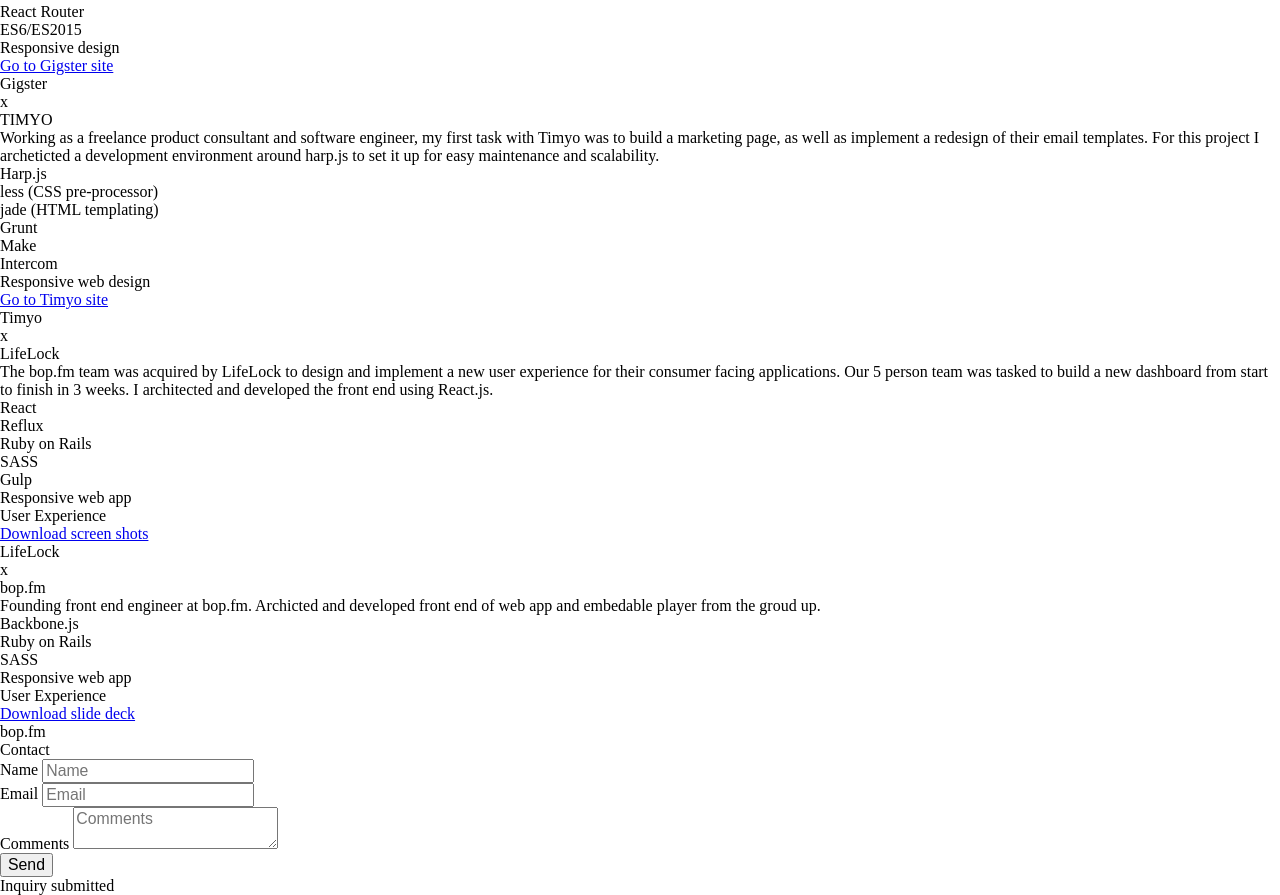
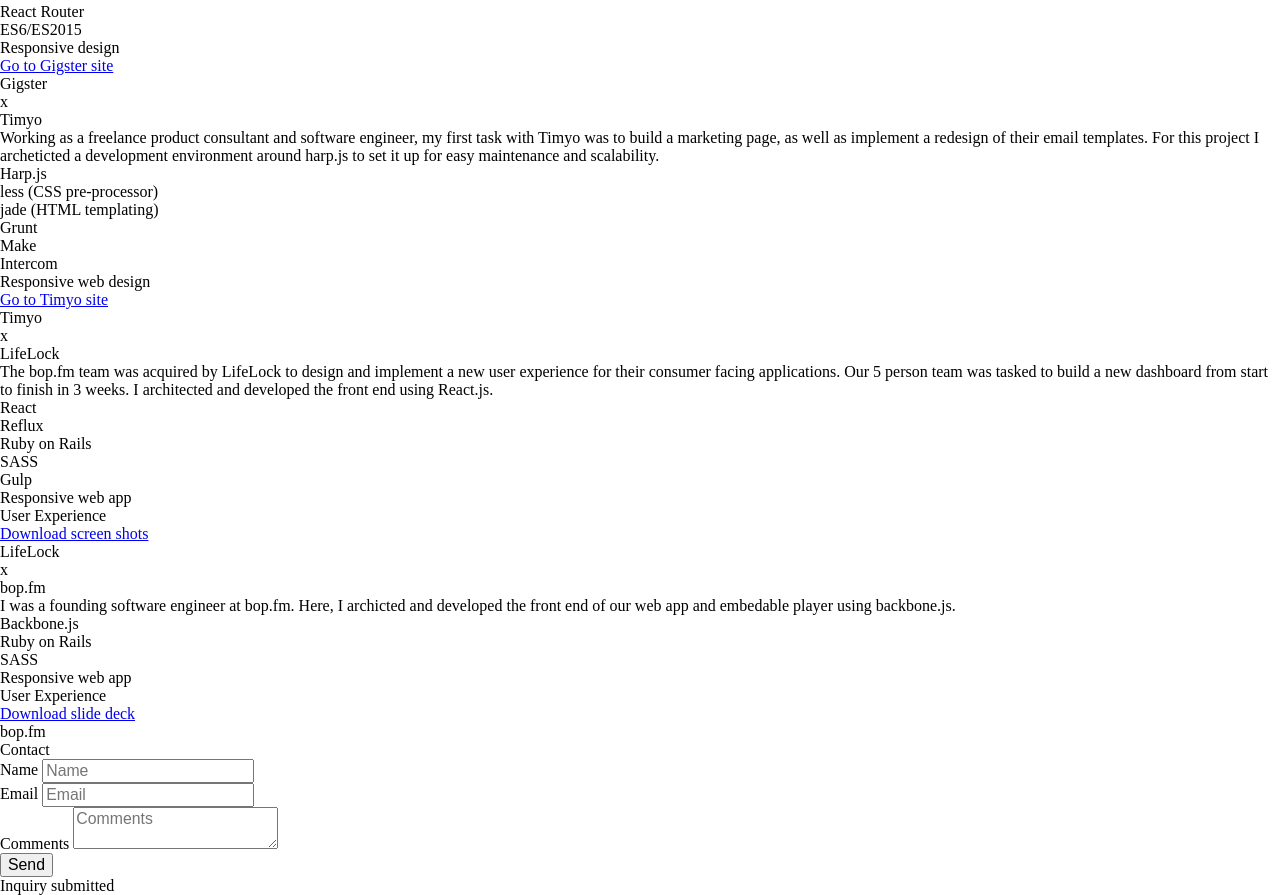
Before and after one commit to nappels/portfolio, a website: page index.html in a window 1280 px wide. Shown: the part 5125-6020 px from the top of the page. Drawn offline with nearby package versions, Linux system fonts and the light colour scheme; files that its build step writes are made by us from their sources.

Commit message:
Some copy tweaks.

```diff
--- a/index.html
+++ b/index.html
@@ -234,7 +234,7 @@
 
 				<div class="show-more">
 
-					<div class="detail-header">TIMYO</div>
+					<div class="detail-header">Timyo</div>
 					<div class="detail-body">
 						<p>
 							Working as a freelance product consultant and software engineer, my first task with Timyo
@@ -332,8 +332,9 @@
 					<div class="detail-header">bop.fm</div>
 					<div class="detail-body">
 						<p>
-							Founding front end engineer at bop.fm.
-							Archicted and developed front end of web app and embedable player from the groud up.
+							I was a founding software engineer at bop.fm.
+							Here, I archicted and developed the front end of our web app and embedable player
+							using backbone.js.
 						</p>
 
 						<div class="detail-body-inner">
```
